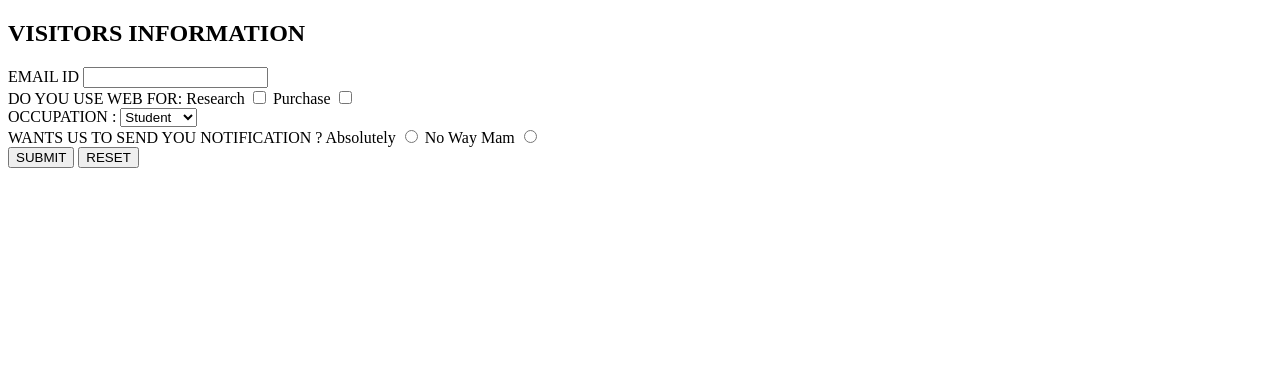
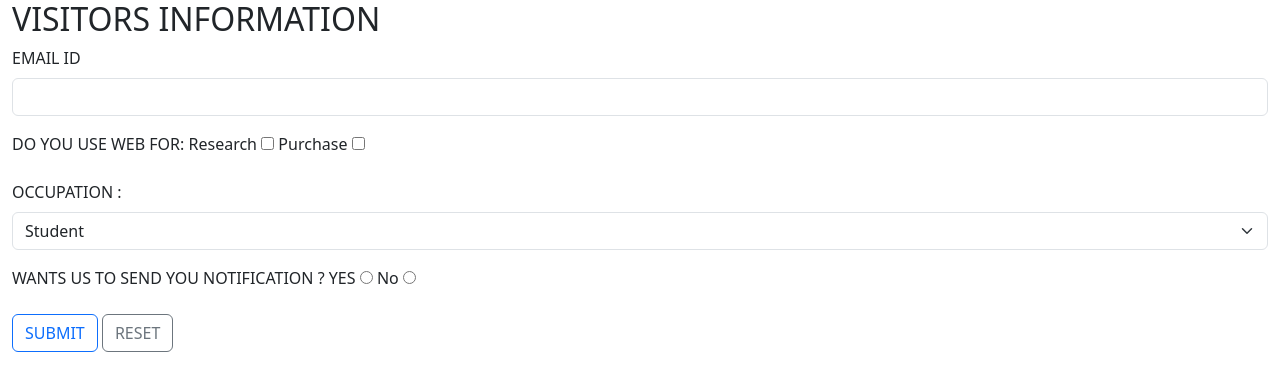
Before and after one commit to Rushikeshs96/React-30, a website: page Form/Form2/index.html in a window 1280 px wide. Drawn offline with nearby package versions, Linux system fonts and the light colour scheme.

Commit message:
bootstrap classes added for form

```diff
--- a/Form/Form2/index.html
+++ b/Form/Form2/index.html
@@ -6,30 +6,32 @@
     <meta http-equiv="X-UA-Compatible" content="IE=edge">
     <meta name="viewport" content="width=device-width, initial-scale=1.0">
     <title>Document</title>
+    <link href="../../node_modules/bootstrap/dist/css/bootstrap.min.css" rel="stylesheet">
 </head>
 
 <body>
-    <div>
-        <div>
+    <div class="container-fluid">
+        <form>
+            <div class="form-label">
                 <h2>VISITORS INFORMATION</h2>
             </div>
+            <div class="mb-3">
+                <label for="email" class="form-label">EMAIL ID</label>
+                <input type="text" name="email" id="email" class="form-control"/>
+            </div>
+            <div class="mb-3">
                 <div>
-            <label for="email">EMAIL ID</label>
-            <input type="text" name="email" id="email" />
-        </div>
-        <div>
-            <div>
-                <label for="email"> DO YOU USE WEB FOR:</label>
+                    <label for="email" class="form-label"> DO YOU USE WEB FOR:</label>
                     <label for="r">Research</label>
-                <input type="checkbox" />
+                    <input type="checkbox"/>
                     <label for="buy">Purchase</label>
                     <input type="checkbox" />
                 </div>
             </div>
+            <div class="mb-3">
                 <div>
-            <div>
-                <label for="occupation"> OCCUPATION :</label>
-                <select name="occupation" id="occupation" size="1">
+                    <label for="occupation" class="form-label"> OCCUPATION :</label>
+                    <select name="occupation" id="occupation" size="1" class="form-select">
                         <option value="student">Student</option>
                         <option value="job">Job</option>
                         <option value="teacher">Teacher</option>
@@ -39,17 +41,18 @@
                     </select>
                 </div>
             </div>
-        <div>
-            <label>WANTS US TO SEND YOU NOTIFICATION ?</label>
-            <label for="abs">Absolutely</label>
+            <div class="mb-3">
+                <label class="form-label">WANTS US TO SEND YOU NOTIFICATION ?</label>
+                <label for="abs">YES</label>
                 <input type="radio" name="not" />
-            <label for="not">No Way Mam</label>
+                <label for="not">No</label>
                 <input type="radio" name="not">
             </div>
-        <div>
-            <button type="submit">SUBMIT</button>
-            <button type="reset">RESET</button>
+            <div class="mb-3">
+                <button type="submit" class="btn btn-outline-primary">SUBMIT</button>
+                <button type="reset" class="btn btn-outline-secondary">RESET</button>
             </div>
+        </form>
     </div>
 </body>
 
```
Lines whose indentation alone changed are shown as unchanged.
